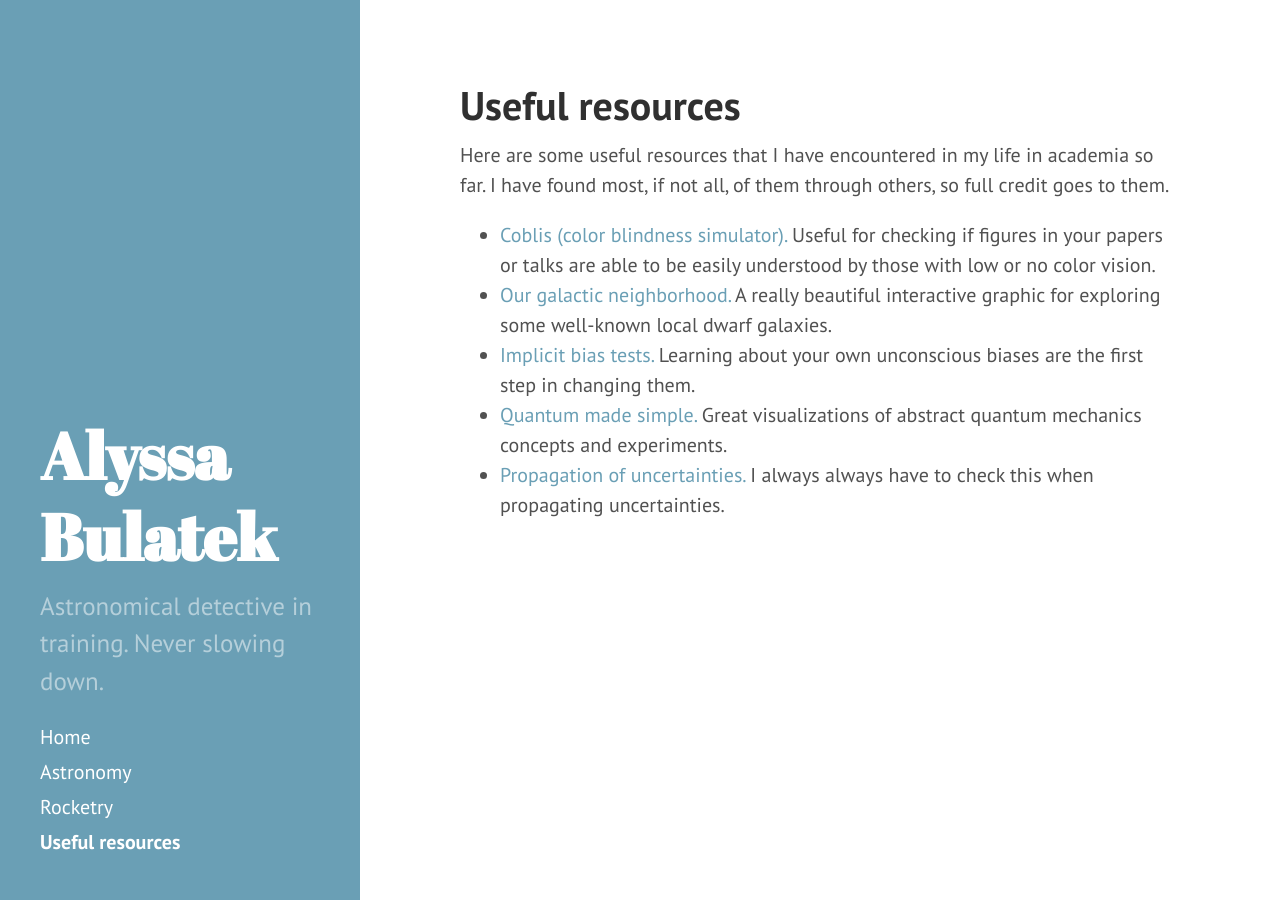
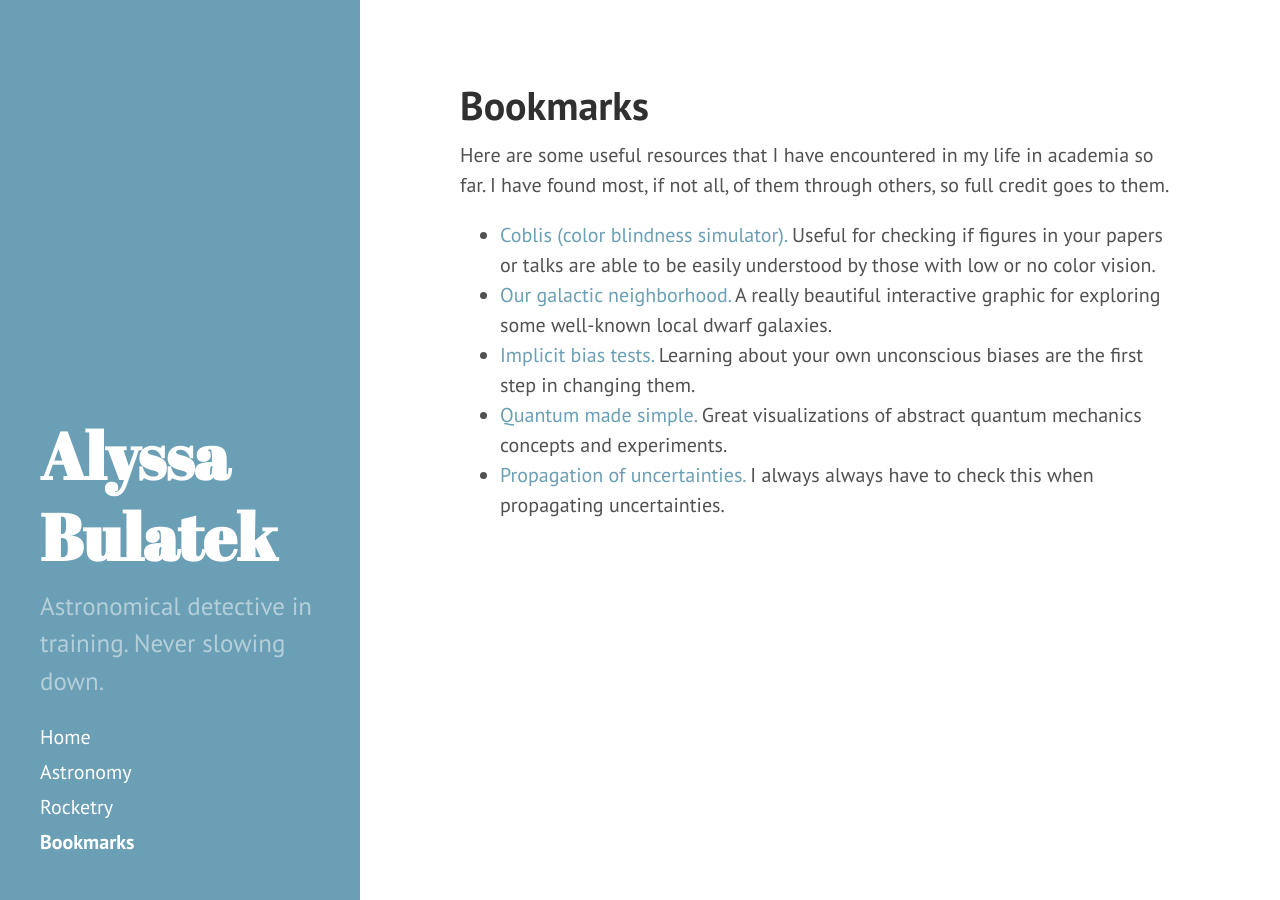
Before and after one commit to abulatek/abulatek.github.io, a Jekyll site: the page built from 04bookmarks.md, in a window 1280 px wide. Built offline with Jekyll 4.4.1, drawn with Linux system fonts in a browser that asks for light colours.

Commit message:
Changed "resources" to "bookmarks" because that is what I think of them as

```diff
--- a/04resources.md
+++ b/04bookmarks.md
@@ -1,6 +1,6 @@
 ---
 layout: page
-title: "Useful resources"
+title: "Bookmarks"
 ---
 
 Here are some useful resources that I have encountered in my life in academia so far. I have found most, if not all, of them through others, so full credit goes to them.
```
